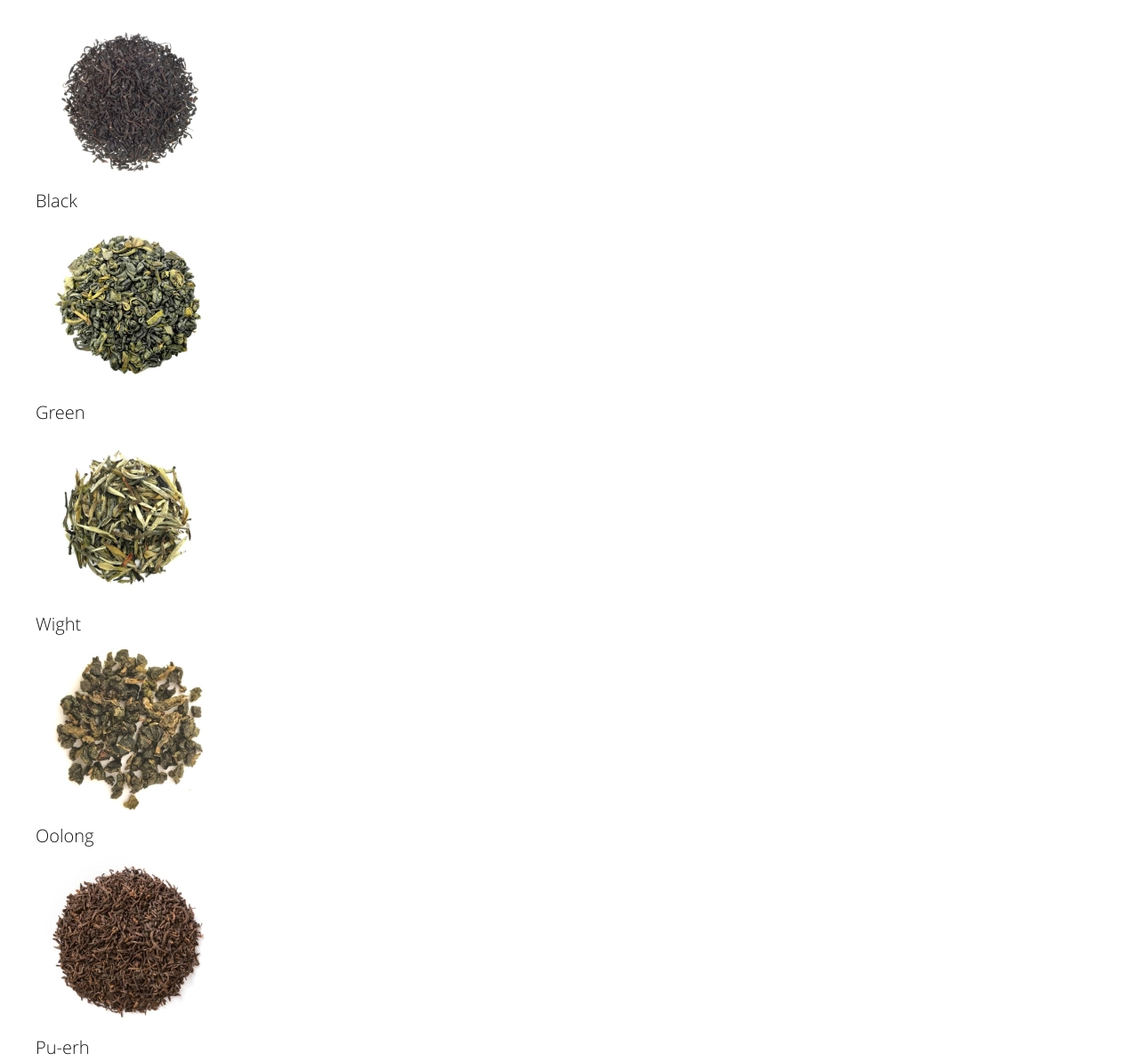
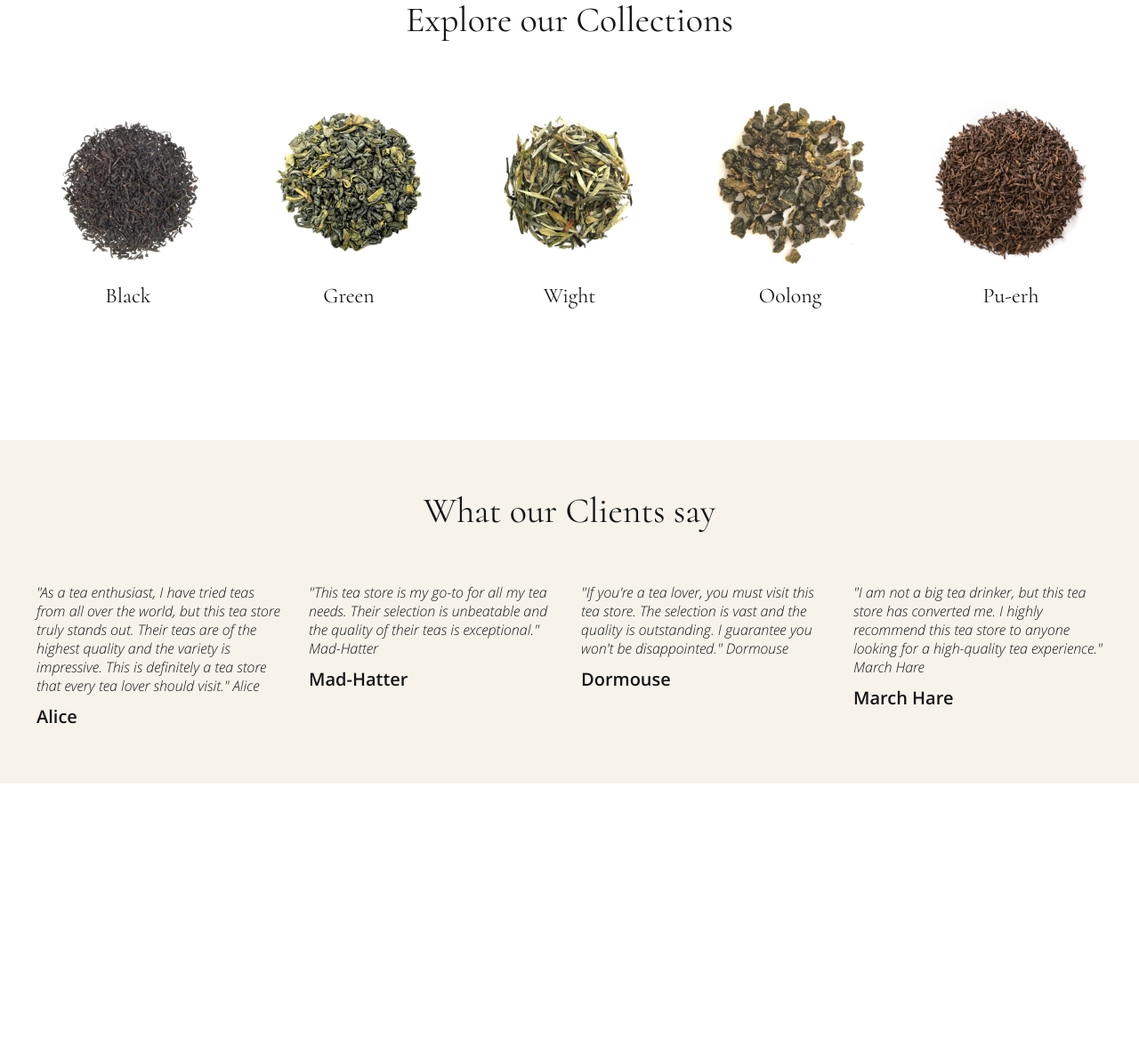
Before and after one commit to FedorYeger/TealuxE, a plain HTML site: page index.html in a window 1280 px wide. Shown: the part 1077-2270 px from the top of the page at 89% size. After the commit the page ends 1958 px from the top, so only its background shows below. Drawn offline with Linux system fonts and the light colour scheme.

Commit message:
add reviews

```diff
--- a/#source/scss/_global.scss
+++ b/#source/scss/_global.scss
@@ -14,3 +14,23 @@ body{
   margin: 0 auto;
   padding: 0px 20px ;
 }
+.title{
+  text-align: center;
+  margin-bottom: 60px;
+  font-family: 'cormorant regular';
+  @include text(40px, normal);
+}
+@media (max-width: 1000px){
+  .title{
+    margin-bottom: 30px;
+  }
+}
+@media (max-width: 360px){
+  .title{
+    margin-bottom: 10px;
+    font-size: 24px;
+  }
+}
+// .reviews__item.reviews__item--hide{
+//   display: none;
+// }
--- a/#source/scss/components/_assortment.scss
+++ b/#source/scss/components/_assortment.scss
@@ -1,10 +1,48 @@
 .assortment {
+  margin-bottom: 150px;
 }
 .assortment__list {
+  text-align: center;
+  display: flex;
+  gap: 0 40px;
 }
 .assortment__item {
 }
 .assortment__img {
+  max-width: 208px;
+  max-height: 208px;
+  width: 100%;
 }
 .assortment__name {
+  font-family: 'cormorant regular';
+  @include text(24px, normal);
+  padding-top: 10px;
 }
+
+
+
+@media (max-width: 1000px){
+  .assortment{
+    margin-bottom: 120px;
+  }
+}
+@media (max-width: 768px){
+  .assortment__list {
+    gap: 0;
+    flex-wrap: wrap;
+    justify-content: center;
+  }
+}
+@media (max-width: 480px){
+  .assortment{
+    margin-bottom: 60px;
+  }
+}
+@media (max-width: 360px){
+  .assortment{
+    margin-bottom: 80px;
+  }
+  .assortment__img {
+    max-width: 170px;
+  }
+}
--- /dev/null
+++ b/#source/scss/components/_reviews.scss
@@ -0,0 +1,32 @@
+.reviews {
+  background-color: $background-color;
+  padding: 60px 0;
+}
+.reviews__title {
+}
+.reviews__list{
+  display: flex;
+  justify-content: center;
+  gap: 0 26px
+}
+.reviews__item{
+  flex-basis: 280px;
+}
+.reviews__text {
+  font-family: 'open sans light-italic';
+  @include text(16px, normal);
+  margin-bottom: 10px;
+}
+.reviews__name {
+  font-family: 'open sans semibold';
+  @include text(20px, normal);
+  font-style: normal;
+}
+
+
+
+@media (max-width: 1000px){
+  .reviews__item:last-child{
+    display: none;
+  }
+}
--- a/#source/scss/style.scss
+++ b/#source/scss/style.scss
@@ -8,3 +8,4 @@
 @import'components/top';
 @import'components/blockquote';
 @import'components/assortment';
+@import'components/reviews';
--- a/index.html
+++ b/index.html
@@ -86,6 +86,7 @@
       </blockquote>
       <section class="assortment">
         <div class="container">
+          <h2 class="assortment__title title">Explore our Collections</h2>
           <ul class="assortment__list">
             <li class="assortment__item">
               <picture>
@@ -125,6 +126,41 @@
         </ul>
         </div>
       </section>
+      <section class="reviews">
+        <h2 class="reviews__title title">What our Clients say</h2>
+        <div class="container">
+          <ul class="reviews__list">
+            <li class="reviews__item">
+              <blockquote>
+                <p class="reviews__text">"As a tea enthusiast, I have tried teas from all over the world, but this tea store truly stands out. Their teas are of the highest quality and the variety is impressive. This is definitely a tea store that every tea lover should visit."
+                  Alice</p>
+                <cite class="reviews__name">Alice</cite>
+              </blockquote>
+            </li>
+            <li class="reviews__item">
+              <blockquote>
+                <p class="reviews__text">"This tea store is my go-to for all my tea needs. Their selection is unbeatable and the quality of their teas is exceptional."
+                  Mad-Hatter</p>
+                <cite class="reviews__name">Mad-Hatter</cite>
+              </blockquote>
+            </li>
+            <li class="reviews__item">
+              <blockquote>
+                <p class="reviews__text">"If you're a tea lover, you must visit this tea store. The selection is vast and the quality is outstanding. I guarantee you won't be disappointed."
+                  Dormouse</p>
+                <cite class="reviews__name">Dormouse</cite>
+              </blockquote>
+            </li>
+            <li class="reviews__item reviews__item--hide">
+              <blockquote>
+                <p class="reviews__text">"I am not a big tea drinker, but this tea store has converted me. I highly recommend this tea store to anyone looking for a high-quality tea experience."
+                  March Hare</p>
+                <cite class="reviews__name">March Hare</cite>
+              </blockquote>
+            </li>
+          </ul>
+        </div>
+      </section>
     </main>
   </div>
 </body>
```
Also changed, not shown: css/style.css, 1 other file.
